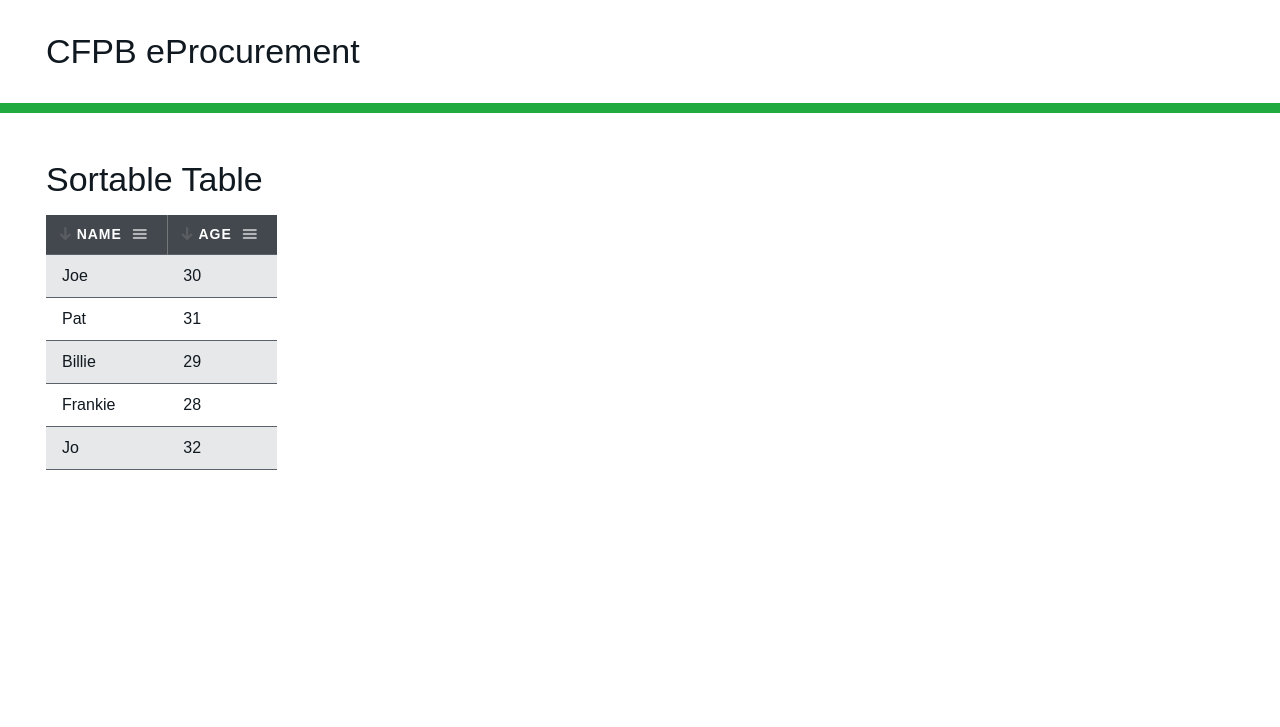
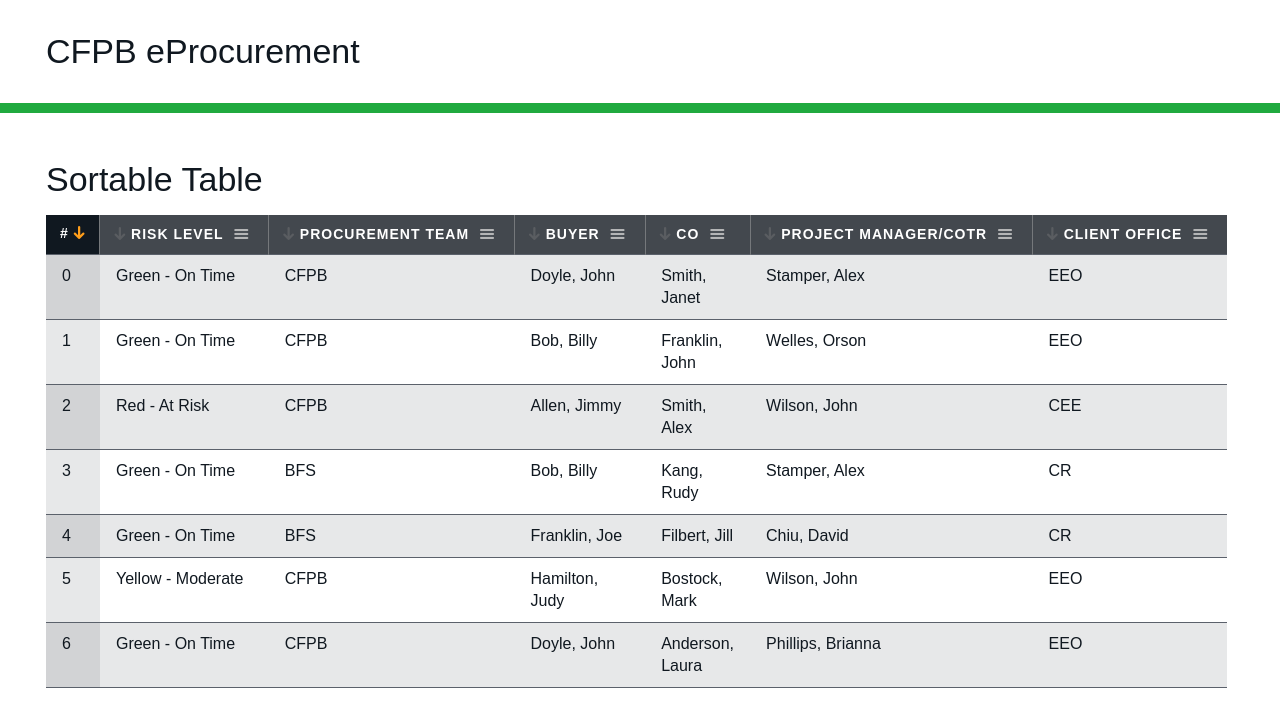
Before and after one commit to 18F/cfpb-eprocurement, a Jekyll site: the page built from components/index.html, in a window 1280 px wide. Shown: the top 727 px of the page. Built offline with Jekyll 4.4.1, drawn with Linux system fonts in a browser that asks for light colours.

Commit message:
add status classes (but no colors)

```diff
--- a/components/index.html
+++ b/components/index.html
@@ -2,13 +2,28 @@
 title: Components
 layout: default
 table:
-  columns: [Name, Age]
+  columns:
+    - name: Risk level
+      class: nowrap
+    - name: Procurement Team
+    - name: Buyer
+      class: nowrap
+    - name: CO
+      class: nowrap
+    - name: Project Manager/COTR
+    - name: Client Office
   rows:
-  - [Joe, 30]
-  - [Pat, 31]
-  - [Billie, 29]
-  - [Frankie, 28]
-  - [Jo, 32]
+    - ['Green - On Time', 'CFPB', 'Doyle, John', 'Smith, Janet', 'Stamper, Alex', 'EEO']
+    - ['Green - On Time', 'CFPB', 'Bob, Billy', 'Franklin, John', 'Welles, Orson', 'EEO']
+    - ['Red - At Risk', 'CFPB', 'Allen, Jimmy', 'Smith, Alex', 'Wilson, John', 'CEE']
+    - ['Green - On Time', 'BFS', 'Bob, Billy', 'Kang, Rudy', 'Stamper, Alex', 'CR']
+    - ['Green - On Time', 'BFS', 'Franklin, Joe', 'Filbert, Jill', 'Chiu, David', 'CR']
+    - ['Yellow - Moderate', 'CFPB', 'Hamilton, Judy', 'Bostock, Mark', 'Wilson, John', 'EEO']
+    - ['Green - On Time', 'CFPB', 'Doyle, John', 'Anderson, Laura', 'Phillips, Brianna', 'EEO']
+status_class:
+  'Green - On Time': green
+  'Yellow - Moderate': yellow
+  'Red - At Risk': red
 ---
 
 <h1>Sortable Table</h1>
@@ -16,20 +31,23 @@
 <table is="cfpb-sortable-table">
   <thead>
     <tr>
+      <th aria-sort="ascending"># {% include sort-icons.html %}</th>
       {% for column in page.table.columns %}
-      <th data-value="{{ column }}" aria-sort="none">
+      <th data-value="{{ column.name }}" aria-sort="none">
         {% include sort-icons.html %}
-        {{ column }}
-        {% include filter-popup.html column=column %}
+        {{ column.name }}
+        {% include filter-popup.html column=column.name %}
       </th>
       {% endfor %}
     </tr>
   </thead>
   <tbody>
     {% for row in page.table.rows %}
-    <tr>
+      {% assign status = row[0] | downcase | split: ' ' | first %}
+    <tr class="status-{{ status | default: 'none' }}">
+      <td data-sorted="true">{{ forloop.index0 }}</td>
       {% for value in row %}
-      <td>{{ value }}</td>
+      <td class="{{ page.table.columns[forloop.index0].class }}">{{ value }}</td>
       {% endfor %}
     </tr>
     {% endfor %}
```
